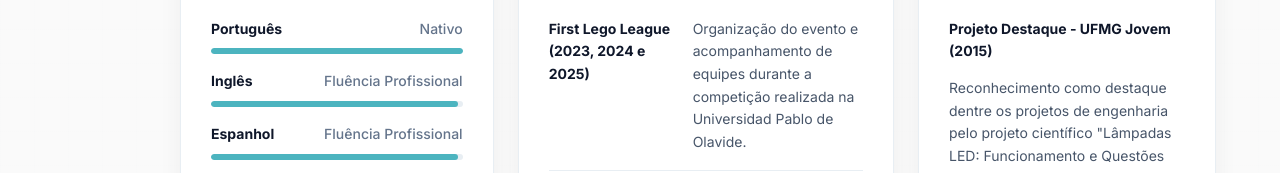
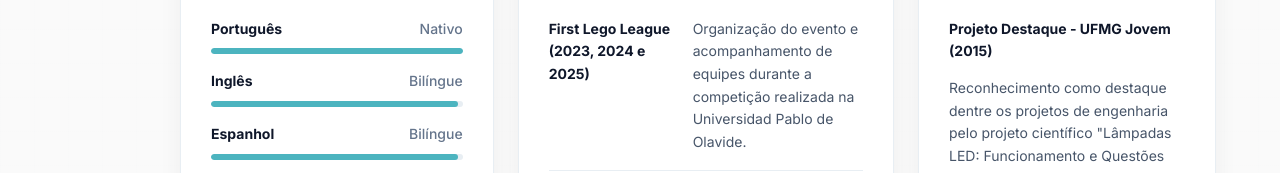
Before and after one commit to magnoClovis/clovis-magno, a plain HTML site: page pt.html in a window 1280 px wide. Shown: the part 6465-6638 px from the top of the page. Drawn offline with Linux system fonts and the light colour scheme.

Commit message:
Standardize Spanish and English as bilingual

```diff
--- a/pt.html
+++ b/pt.html
@@ -426,8 +426,8 @@
         <h2><span><svg viewBox="0 0 24 24" aria-hidden="true"><circle cx="12" cy="12" r="10"/><path d="M2 12h20"/><path d="M12 2a15.3 15.3 0 0 1 0 20"/><path d="M12 2a15.3 15.3 0 0 0 0 20"/></svg></span>Idiomas</h2>
         <div class="language-list">
           <div class="language-row" style="--level:100%"><p><strong>Português</strong><span>Nativo</span></p><div class="meter"><i></i></div></div>
-          <div class="language-row" style="--level:98%"><p><strong>Inglês</strong><span>Fluência Profissional</span></p><div class="meter"><i></i></div></div>
-          <div class="language-row" style="--level:98%"><p><strong>Espanhol</strong><span>Fluência Profissional</span></p><div class="meter"><i></i></div></div>
+          <div class="language-row" style="--level:98%"><p><strong>Inglês</strong><span>Bilíngue</span></p><div class="meter"><i></i></div></div>
+          <div class="language-row" style="--level:98%"><p><strong>Espanhol</strong><span>Bilíngue</span></p><div class="meter"><i></i></div></div>
           <div class="language-row" style="--level:40%"><p><strong>Francês</strong><span>Básico</span></p><div class="meter"><i></i></div></div>
           <div class="language-row" style="--level:30%"><p><strong>Alemão</strong><span>Básico</span></p><div class="meter"><i></i></div></div>
           <div class="language-row" style="--level:30%"><p><strong>Japonês</strong><span>Básico</span></p><div class="meter"><i></i></div></div>
```
